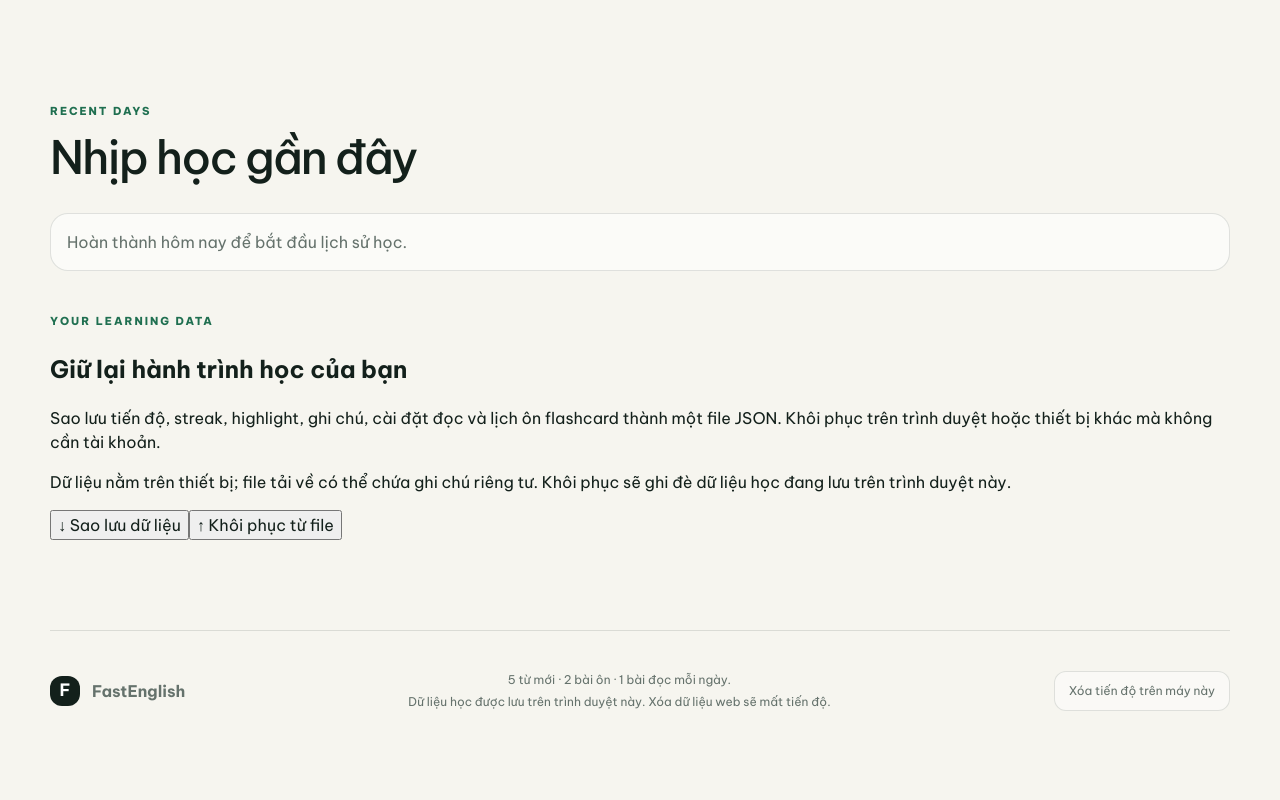
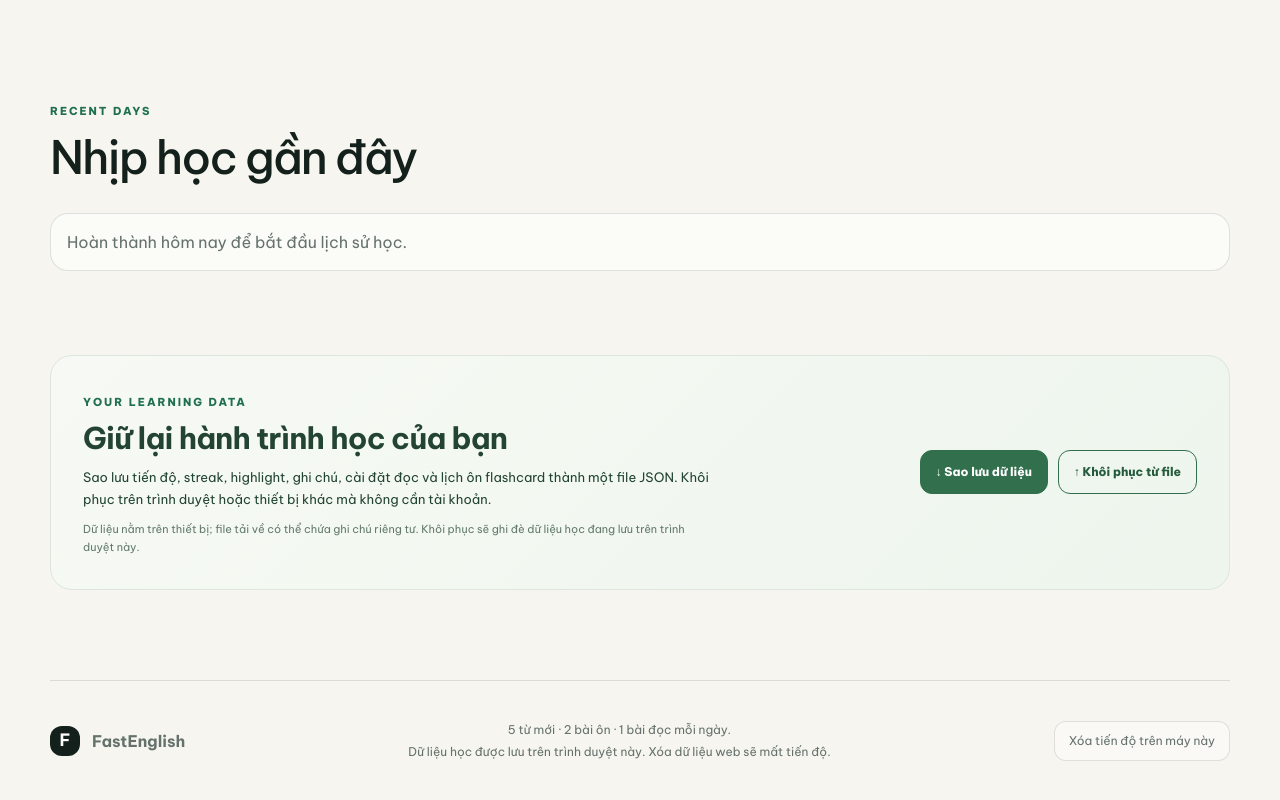
Before and after one commit to Loccao102/FastEnglishForDaily, a Next.js app: page / in a window 1280 px wide. Shown: the part 3710-4510 px from the top of the page. Before the commit the page ends 4460 px from the top, so only its background shows below. Built offline with nearby package versions, Linux system fonts and the light colour scheme.

Commit message:
Wire learning data export/import into app/globals.css

```diff
--- a/app/globals.css
+++ b/app/globals.css
@@ -2447,3 +2447,42 @@ button:focus-visible, a:focus-visible, textarea:focus-visible {
   overflow-y: auto;
 }
 .selection-context strong { color: #42644d; }
+
+
+/* Local study data portability */
+.learning-backup {
+  display: flex;
+  flex-wrap: wrap;
+  align-items: center;
+  justify-content: space-between;
+  gap: 20px 28px;
+  margin: 48px 0 24px;
+  padding: clamp(22px, 3vw, 32px);
+  border-radius: 22px;
+  border: 1px solid #dce6dc;
+  background: linear-gradient(135deg, #f7faf4, #edf5ed);
+  color: #234433;
+}
+.learning-backup > div:first-child { max-width: 630px; flex: 1 1 320px; }
+.learning-backup h2 {
+  margin: 8px 0 10px; font-size: clamp(22px, 2.5vw, 30px);
+  line-height: 1.2; letter-spacing: -.025em;
+}
+.learning-backup p { margin: 0; line-height: 1.7; font-size: 13px; }
+.learning-backup .learning-backup-note { margin-top: 10px; color: #63796c; font-size: 11px; }
+.learning-backup-actions { display: flex; flex-wrap: wrap; gap: 10px; }
+.learning-backup-actions button {
+  cursor: pointer; border: 1px solid #316f4d; border-radius: 12px;
+  padding: 12px 15px; background: #316f4d; color: #fff;
+  font: inherit; font-size: 12px; font-weight: 750;
+}
+.learning-backup-actions button + button { background: transparent; color: #245b3d; }
+.learning-backup-actions button:disabled { cursor: wait; opacity: .55; }
+.learning-backup .learning-backup-message {
+  flex: 1 0 100%; font-weight: 650; color: #275b41;
+}
+@media (max-width: 600px) {
+  .learning-backup { margin: 28px 0 18px; }
+  .learning-backup-actions { width: 100%; }
+  .learning-backup-actions button { flex: 1 1 150px; }
+}
```
